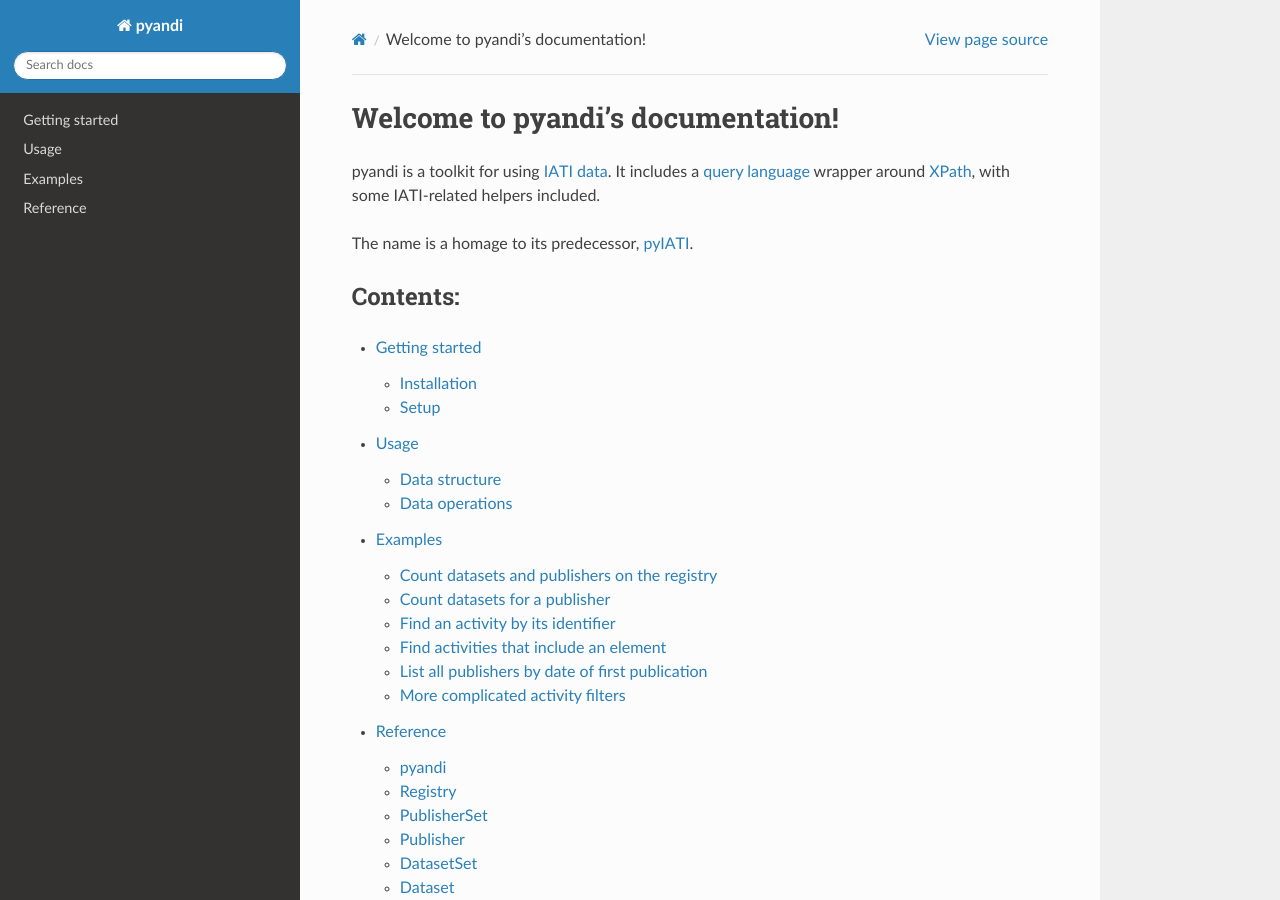
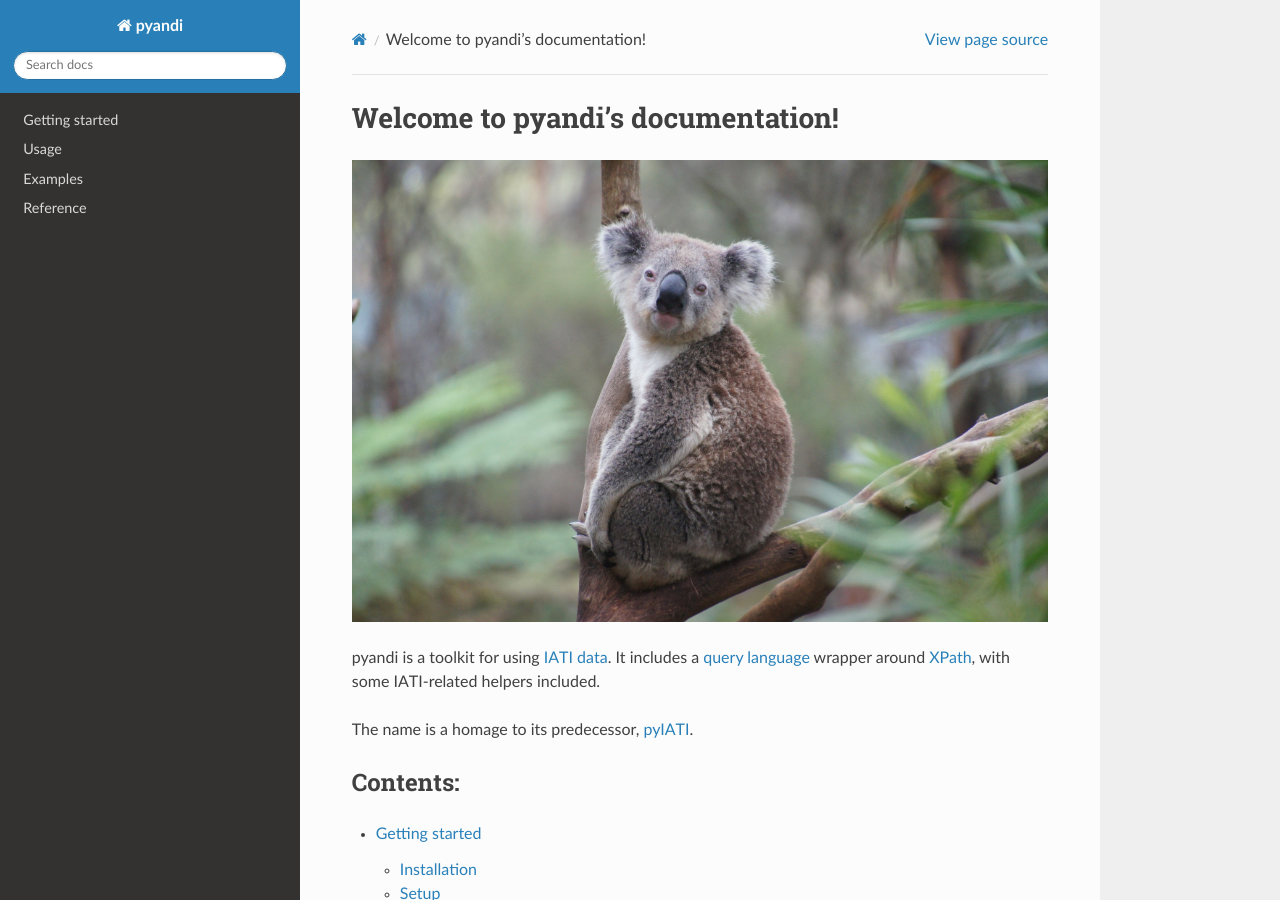
Before and after one commit to codeforIATI/iatikit, a Sphinx documentation site: the page built from docs/index.rst, in a window 1280 px wide and 900 px high. Built offline with Sphinx 7.4.7 and the Read the Docs theme 2.0.0, drawn with Linux system fonts in a browser that asks for light colours.

Commit message:
Add a massive picture of a koala

```diff
--- a/docs/conf.py
+++ b/docs/conf.py
@@ -89,7 +89,7 @@ html_theme = 'sphinx_rtd_theme'
 # Add any paths that contain custom static files (such as style sheets) here,
 # relative to this directory. They are copied after the builtin static files,
 # so a file named "default.css" will overwrite the builtin "default.css".
-html_static_path = []
+html_static_path = ['_static']
 
 # Custom sidebar templates, must be a dictionary that maps document names
 # to template names.
--- a/docs/index.rst
+++ b/docs/index.rst
@@ -5,6 +5,8 @@
 
 Welcome to pyandi's documentation!
 ==================================
+
+.. image:: _static/koala.jpg
 
 pyandi is a toolkit for using `IATI data <https://iatistandard.org/>`__. It includes a `query
 language <https://erikbern.com/2018/08/30/i-dont-want-to-learn-your-garbage-query-language.html>`__
```
Also changed, not shown: docs/_static/koala.jpg (added).
